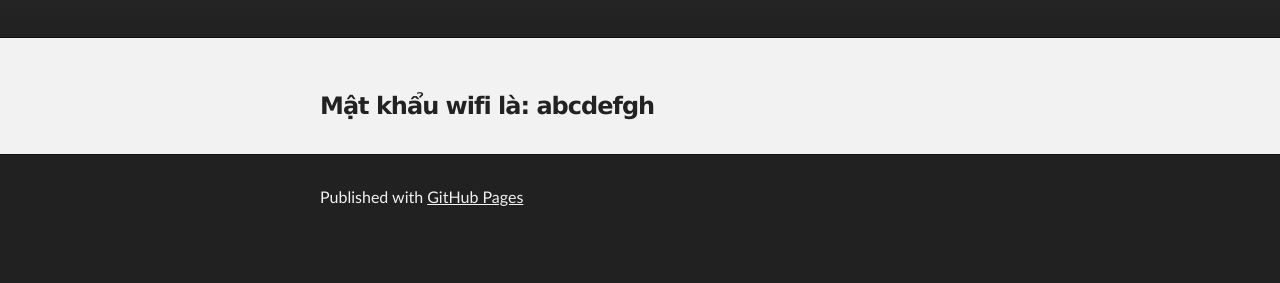
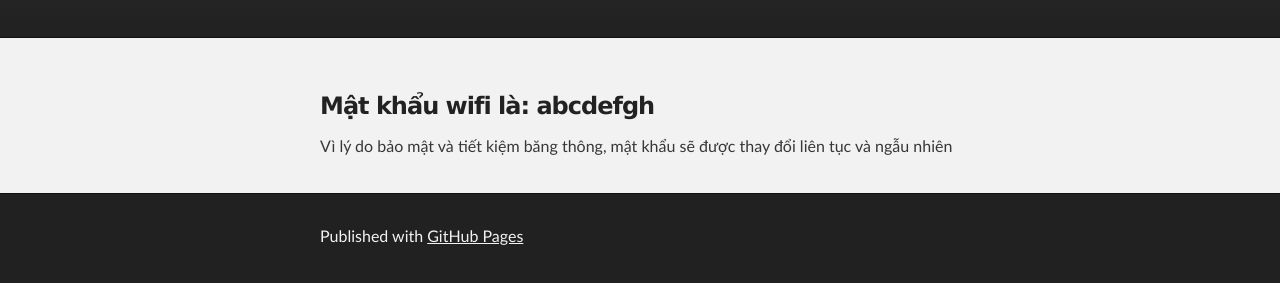
Before and after one commit to ezoct/ezoct.github.io, a plain HTML site: page index.html in a window 1280 px wide. Shown: the part 199-482 px from the top of the page. Drawn offline with Linux system fonts and the light colour scheme.

Commit message:
Update index.html

```diff
--- a/index.html
+++ b/index.html
@@ -26,6 +26,7 @@
       <section id="main_content" class="inner">
         <h3>
 <a id="welcome-to-github-pages" class="anchor" href="#welcome-to-github-pages" aria-hidden="true"><span class="octicon octicon-link"></span></a>Mật khẩu wifi là: abcdefgh</h3>
+      <p>Vì lý do bảo mật và tiết kiệm băng thông, mật khẩu sẽ được thay đổi liên tục và ngẫu nhiên</p>
       </section>
     </div>
 
```
